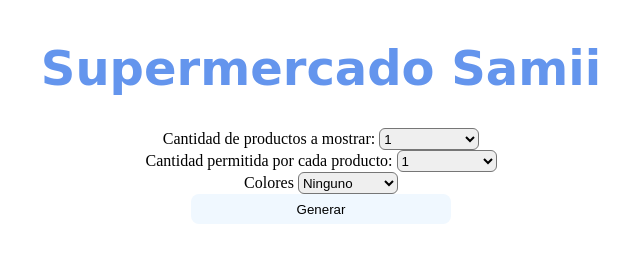
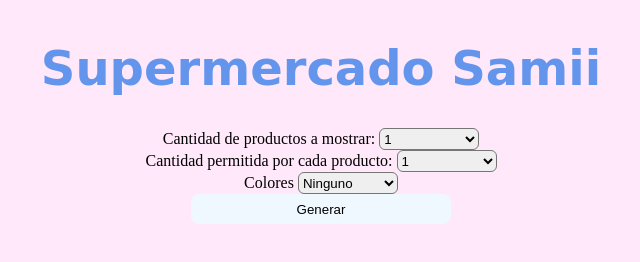
Before and after one commit to samiragarcia/tp-finalizar-modulo-1, a plain HTML site: page index.html in a window 1280 px wide. Shown: the whole page, without its empty margins (319-959 px from the left). Drawn offline with Linux system fonts and the light colour scheme.

Commit message:
tp terminado

```diff
--- a/style.css
+++ b/style.css
@@ -2,6 +2,7 @@ body{
 
     place-content: center;
     display: grid;
+    background-color: rgb(255, 232, 249);
 }
 
 .select{
```
